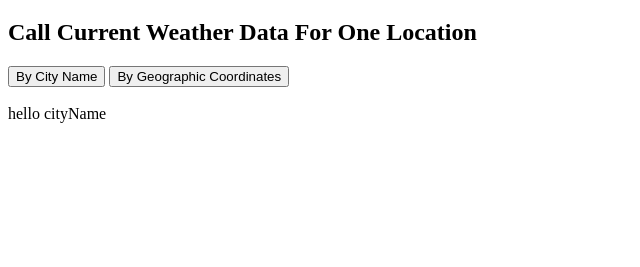
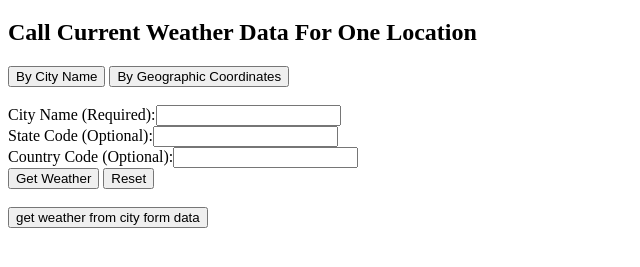
Before and after one commit to myko98/Better-Weather-API, a plain HTML site: page Zeeshan/index.html in a window 1280 px wide. Both pictures are taken after a click on the button "By City Name". Shown: the part 61-328 px from the top of the page, without its empty margins (0-640 px from the left). Drawn offline with Linux system fonts and the light colour scheme.

Commit message:
Form + OpenWeatherAPI connected

```diff
--- a/Zeeshan/index.css
+++ b/Zeeshan/index.css
@@ -1,8 +1,8 @@
-.className {
+.classNameForm {
     display: none;
 }
 
 
-.coordinates {
+.coordinatesForm {
     display: none;
 }
--- a/Zeeshan/index.html
+++ b/Zeeshan/index.html
@@ -18,12 +18,35 @@
 
     <br /><br />
 
-    <div class="cityName">
-      hello cityName
-    </div>
-    <div class="coordinates">
-      hello coordinates
+    <div class="cityNameForm">
+      <form>
+        City Name (Required):<input type="text" name="city name" class="form-control"><br />
+        State Code (Optional):<input type="text" name="state code" class="form-control"><br />
+        Country Code (Optional):<input type="text" name="country code" class="form-control"><br />
+        <input type="submit" value="Get Weather" onclick="getCityFormData()">
+        <input type="reset">
+      </form>
+      <br />
     </div>
 
+    <div class="coordinatesForm">
+      <form>
+        Latitude (Required):<input type="text" name="lat" class="form-control"><br />
+        Longitude (Required):<input type="text" name="long" class="form-control"><br />
+        <input type="submit" value="Get Weather">
+        <input type="reset">
+      </form>
+      <br />
+    </div>
+
+    <button onclick="getCityFormData()">get weather from city form data</button>
+
+    <div class="url"></div>
+    <br /><br /><br />
+
+    <div class="weatherOutput"></div>
+    <br /><br /><br />
+
+    <div class="weatherGraphics"></div>
   </body>
 </html>
--- a/Zeeshan/index.js
+++ b/Zeeshan/index.js
@@ -1,13 +1,34 @@
+const default_url = "api.openweathermap.org/data/2.5/weather?{INSERT HERE}&appid=3af5e590fcb669d8f872c8520264b0a2"
+var coordinates = "lat={lat}&lon={lon}";
+
 function showOnlyCityName() {
-    var cityName = document.getElementsByClassName("cityName")[0];
-    var coordinates = document.getElementsByClassName("coordinates")[0];
+    var cityName = document.getElementsByClassName("cityNameForm")[0];
+    var coordinates = document.getElementsByClassName("coordinatesForm")[0];
     cityName.style.display = "block";
     coordinates.style.display = "none";
 }
 
 function showOnlyCoordinates() {
-    var cityName = document.getElementsByClassName("cityName")[0];
-    var coordinates = document.getElementsByClassName("coordinates")[0];
+    var cityName = document.getElementsByClassName("cityNameForm")[0];
+    var coordinates = document.getElementsByClassName("coordinatesForm")[0];
     cityName.style.display = "none";
     coordinates.style.display = "block";
 }
+
+function getCityFormData() {
+    // Get Data and Format into URL for GET Request
+    var data = Array.from(document.querySelectorAll(".cityNameForm .form-control")).reduce((acc, input) => ({ ...acc, [input.name]: input.value }), {});
+    var cityName = "q={city name}, {state code}, {country code}";
+    Object.entries(data).map((subArray, index) => {
+        cityName = cityName.replace('{' + subArray[0] + '}', subArray[1]);
+    });
+    var url = 'http://' + default_url.replace('{INSERT HERE}', cityName);
+
+    // Print URL -- Remove later
+    document.getElementsByClassName('url')[0].innerText = url;
+
+    // OpenWeather API Call
+    fetch(url).then(res => res.json()).then(res => {
+        document.getElementsByClassName('weatherOutput')[0].innerText = JSON.stringify(res);
+    });
+}
```
